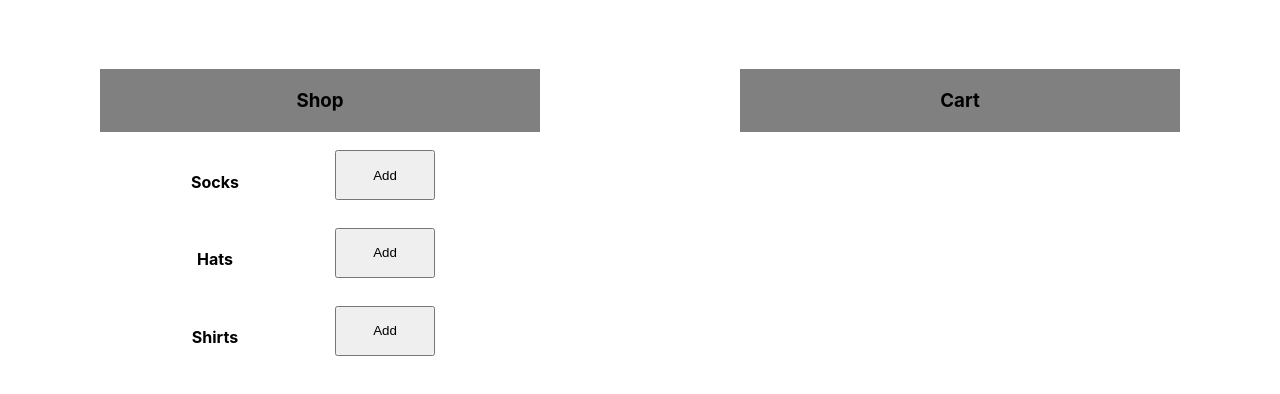
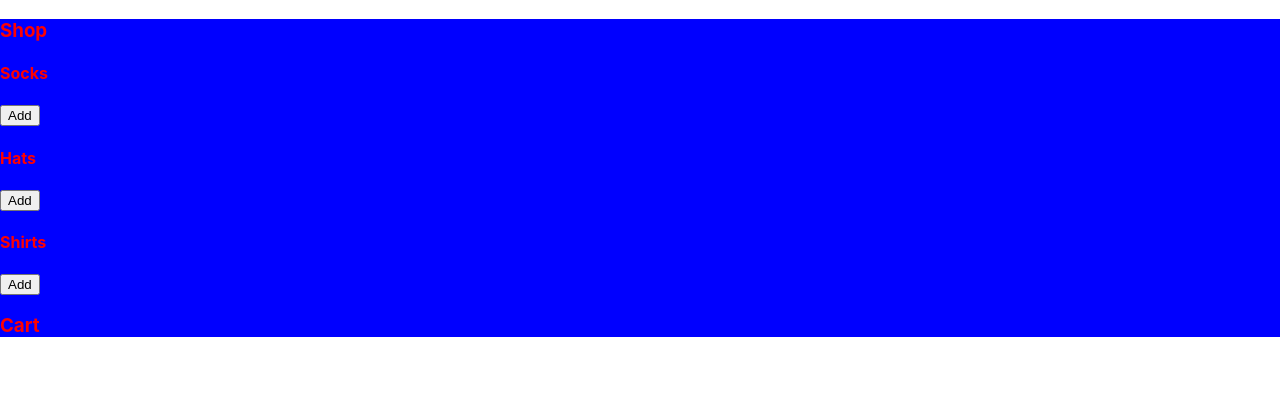
Before and after one commit to skotsson/anExercise_withRedux, a React (Create React App) app: page / in a window 1280 px wide. Shown: the top 394 px of the page. Built offline with nearby package versions, Linux system fonts and the light colour scheme.

Commit message:
initial commit: add styled-components

```diff
--- a/package.json
+++ b/package.json
@@ -11,6 +11,7 @@
     "react-redux": "^7.2.4",
     "react-scripts": "4.0.3",
     "redux": "^4.1.0",
+    "styled-components": "^5.3.0",
     "web-vitals": "^1.0.1"
   },
   "scripts": {
--- a/src/App.js
+++ b/src/App.js
@@ -1,19 +1,25 @@
+import styled from 'styled-components';
 import Shop from './components/Shop';
 import Cart from './components/Cart';
-import './App.css';
+// import './App.css';
+
+const Wrapper = styled.div`
+  background: blue;
+  color: red;
+`;
 
 function App() {
   return (
-    <div className='wrapper'>
-      <div className='frame'>
+    <Wrapper>
+      <section>
         <h3>Shop</h3>
         <Shop />
-      </div>
-      <div className='frame'>
+      </section>
+      <section>
         <h3>Cart</h3>
         <Cart />
-      </div>
-    </div>
+      </section>
+    </Wrapper>
   );
 }
 
--- a/src/components/Button.js
+++ b/src/components/Button.js
@@ -1,7 +1,5 @@
-// todo: this is not yet implemented in the app
-
-const Button = () => {
-  return <button onClick={null}>Remove</button>;
+const Button = props => {
+  return <button onClick={props.onClick}>{props.children}</button>;
 };
 
 export default Button;
--- a/src/components/Cart.js
+++ b/src/components/Cart.js
@@ -1,13 +1,14 @@
 import { useSelector, useDispatch } from 'react-redux';
 import { useCallback } from 'react';
 import { deleteCartItem, addInventoryItem } from '../redux/actions/';
+import Button from '../components/Button';
 
 const Cart = () => {
-  const cart = useSelector((state) => state.cart);
+  const cart = useSelector(state => state.cart);
   const dispatch = useDispatch();
 
   const handleClick = useCallback(
-    (item) => {
+    item => {
       dispatch(addInventoryItem(item));
       dispatch(deleteCartItem(item));
     },
@@ -17,7 +18,7 @@ const Cart = () => {
   return cart.map((item, i) => (
     <div className='items' key={`id_${i}`}>
       <h4>{item.name}</h4>
-      <button onClick={() => handleClick(item)}>Remove</button>
+      <Button onClick={() => handleClick(item)}>Remove</Button>
     </div>
   ));
 };
```
Also changed, not shown: 1 other file (tests, documents, lock files or other folders).
